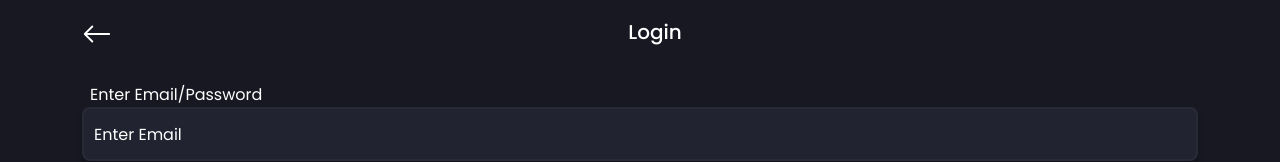
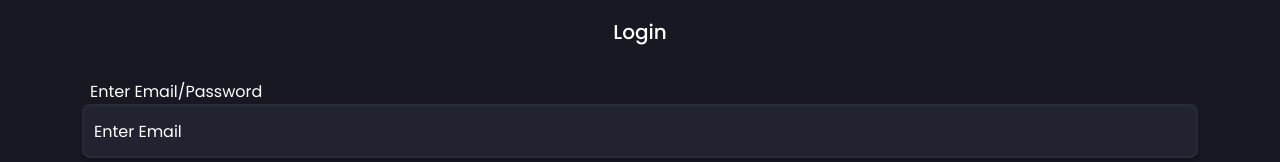
Before and after one commit to Ademayowa/EA-pessa-react, a React (Create React App) app: page /login in a window 1280 px wide. Shown: the top 162 px of the page. Built offline with nearby package versions, Linux system fonts and the light colour scheme.

Commit message:
removed back button on login screen

```diff
--- a/src/screens/login/Login.js
+++ b/src/screens/login/Login.js
@@ -24,12 +24,6 @@ const Login = () => {
     <section className='sendOne'>
       <form className='container'>
         <div className='wrapper d-flex text-right text-white mb-1'>
-          <div className='arrow'>
-            <Link to='/account-success'>
-              <BsArrowLeft className='text-white' />
-            </Link>
-          </div>
-
           <div className='mx-auto'>
             <h4 className='fs-5'>Login</h4>
           </div>
```
